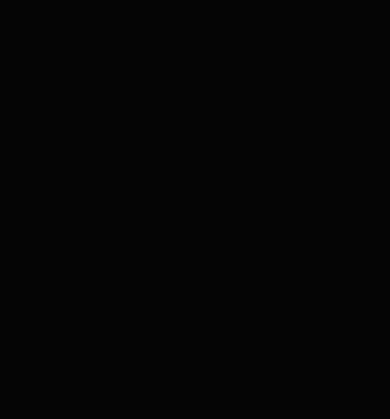
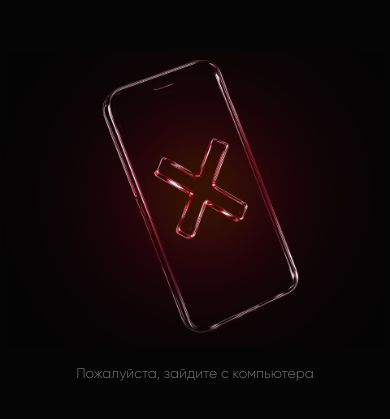
Before and after one commit to TeamDurt/rats.durt.team, a SvelteKit app: page /about in a window 390 px wide. Shown: the part 205-624 px from the top of the page. Built offline with nearby package versions, Linux system fonts and the light colour scheme.

Commit message:
feat: mobile block

```diff
--- /dev/null
+++ b/src/lib/components/MobileBlocker.svelte
@@ -0,0 +1,10 @@
+<script lang="ts">
+    import notMobile from "$lib/assets/img/not_mobile.png";
+</script>
+
+<div class="xl:hidden md:px-8 flex flex-col gap-4 justify-center items-center w-screen min-h-screen">
+    <img src={notMobile} alt="Mobile Forbidden" class="w-full" />
+    <h1 class="text-[#737373] font-light text-sm sm:text-xl md:text-2xl lg:text-3xl">
+        Пожалуйста, зайдите с компьютера
+    </h1>
+</div>
--- a/src/routes/+layout.svelte
+++ b/src/routes/+layout.svelte
@@ -3,6 +3,7 @@
     import "$lib/assets/css/globals.css";
     import Header from "$lib/components/Header.svelte";
     import bg from "$lib/assets/img/lit_bg.png";
+    import MobileBlocker from "$lib/components/MobileBlocker.svelte";
 
     interface Props {
         children?: import('svelte').Snippet;
@@ -16,13 +17,14 @@
     <meta name="description" content="Мир меняется. Ты либо часть процесса, либо следующая жертва.">
 </svelte:head>
 
-<div class="flex flex-col items-center w-screen min-h-screen px-10 overflow-hidden">
-    <div id="content" class="w-full max-w-[1200px] flex flex-col items-center relative">
+<div id="content" class="flex flex-col items-center w-screen min-h-screen px-10 overflow-hidden">
+    <div class="w-full max-w-[1200px] flex flex-col items-center relative">
         <img src={bg} alt="Background" class="-z-10 absolute top-16 left-0 w-full max-w-[1200px]" />
         <Header />
         {@render children?.()}
     </div>
 </div>
+<MobileBlocker />
 
 <style>
     @media screen and (max-width: 1279.99px) {
```
Also changed, not shown: src/lib/assets/img/not_mobile.png (added).
